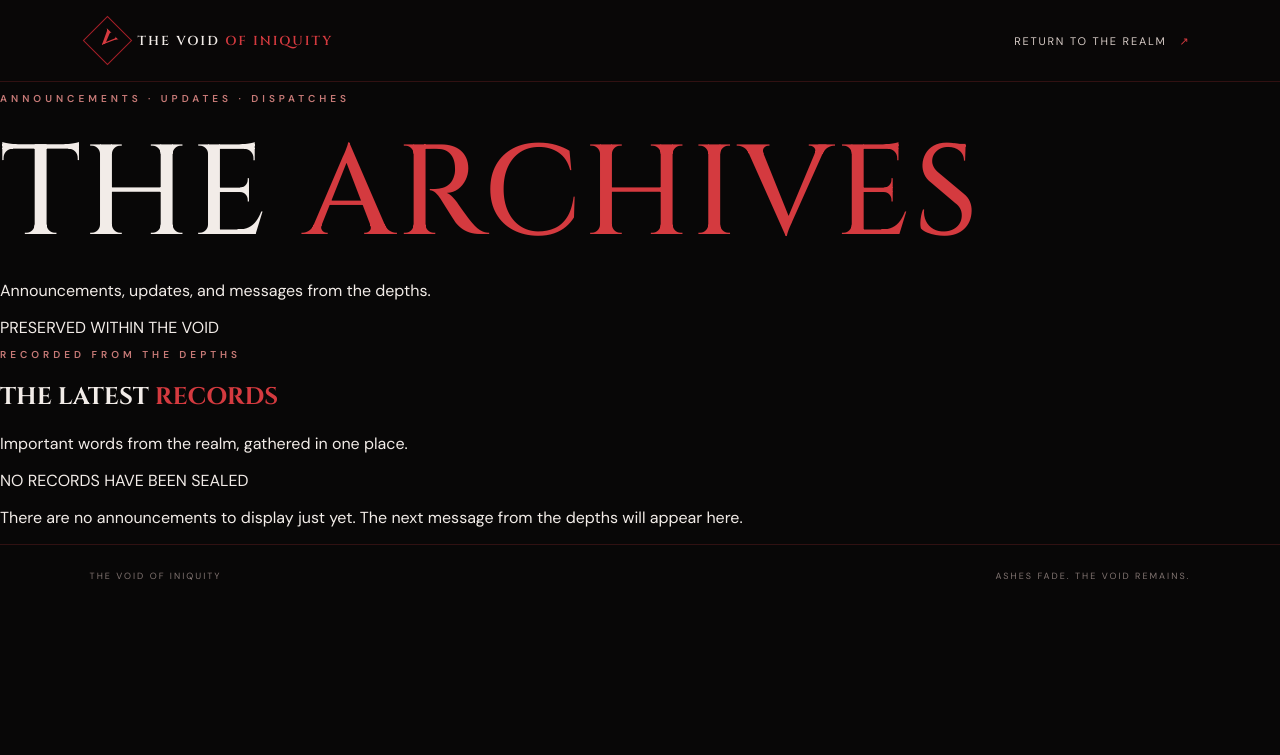
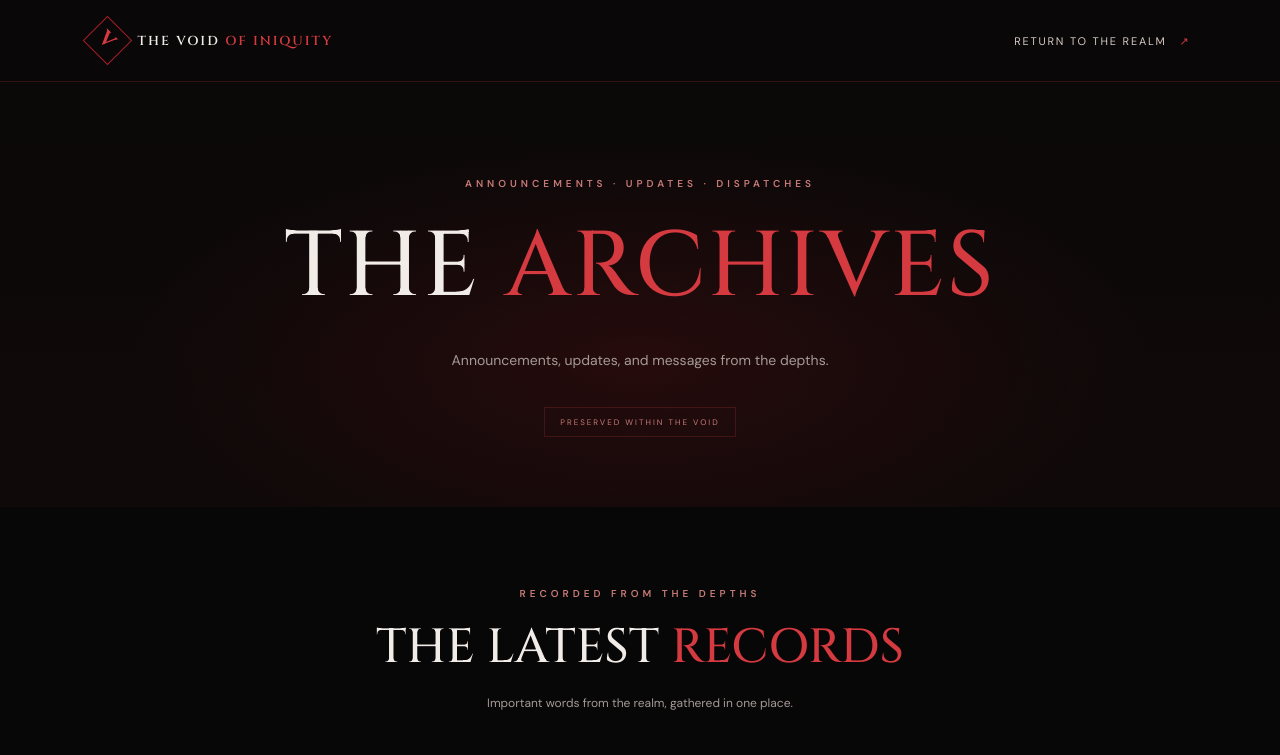
Before and after one commit to shaniahthomas5493/void-of-iniquity-website, a Next.js app: page /archives in a window 1280 px wide. Shown: the top 755 px of the page. Built offline with nearby package versions, Linux system fonts and the light colour scheme; no server answers; the database is empty.

Commit message:
Style public Archives and publishing editor

```diff
--- a/app/globals.css
+++ b/app/globals.css
@@ -168,3 +168,13 @@ footer{padding:25px 7vw;border-top:1px solid var(--line);display:flex;justify-co
 .feature-link:hover,.feature-link:focus-visible{background:rgba(118,20,26,.10);outline:none}
 .feature-link:hover .feature-arrow,.feature-link:focus-visible .feature-arrow{color:var(--bright);transform:translate(3px,-3px)}
 .feature-link .feature-arrow{transition:transform .2s ease,color .2s ease}
+
+/* The Archives */
+.feature-link{transition:background .2s,border-color .2s}.feature-link:hover{background:rgba(125,20,27,.1)}.feature-link:focus-visible{outline:1px solid var(--bright);outline-offset:3px}
+.archives-page{min-height:100vh;background:var(--black)}
+.archives-hero{min-height:390px;padding:85px 24px 70px;display:flex;flex-direction:column;align-items:center;justify-content:center;text-align:center;background:radial-gradient(ellipse at 50% 65%,rgba(116,19,24,.23),transparent 56%),linear-gradient(180deg,#0b0808,#100909)}
+.archives-hero h1{font-size:clamp(48px,8vw,92px);margin:22px 0}.archives-hero>p:not(.eyebrow){max-width:540px;color:var(--muted);font-size:14px;line-height:1.8}.archives-seal{margin-top:20px;padding:9px 15px;border:1px solid var(--line);color:#c77a77;font-size:8px;letter-spacing:2px}
+.archives-content{max-width:900px;margin:0 auto;padding:70px 28px 110px}.archives-heading{text-align:center;margin-bottom:45px}.archives-heading h2{font:500 clamp(30px,5vw,48px) 'Cinzel',serif;margin:15px 0}.archives-heading h2 em{font-style:normal;color:var(--bright)}.archives-heading>p:last-child{color:var(--muted);font-size:12px}
+.archive-list{display:grid;gap:20px}.archive-entry{padding:30px;border:1px solid var(--line);background:linear-gradient(145deg,rgba(31,15,16,.8),rgba(12,9,9,.98))}.archive-meta{display:flex;justify-content:space-between;gap:15px;color:#c77a77;font-size:9px;letter-spacing:1.5px;text-transform:uppercase}.archive-meta time{color:#857773;letter-spacing:.5px}.archive-entry h3{font-size:clamp(22px,4vw,30px);font-weight:500;margin:20px 0 10px}.archive-excerpt{color:#d5b9b4;font-size:13px;line-height:1.8;border-left:2px solid var(--red);padding-left:15px}.archive-body{margin-top:22px;color:#b8aaa5;font-size:13px;line-height:1.9;white-space:normal}.archive-body p{margin:0 0 12px}.archive-author{display:block;margin-top:25px;color:#c77a77;font:11px 'Cinzel',serif;letter-spacing:1px}.archives-empty{text-align:center;padding:50px 25px;border:1px solid var(--line);background:#100d0d}.archives-empty span{font:13px 'Cinzel',serif;letter-spacing:2px;color:#d48a86}.archives-empty p{max-width:430px;margin:15px auto 0;color:var(--muted);font-size:12px;line-height:1.8}
+.archives-editor{margin-top:65px;padding-top:55px;border-top:1px solid var(--line)}.archives-form-actions{display:flex;flex-wrap:wrap;gap:12px}.archives-form-actions .primary-link{margin:0}.archives-form-actions .secondary-button{margin:0}.archives-manage-list{margin-top:55px}.archives-manage-list>h3{font-size:20px;font-weight:500;letter-spacing:1px}.archives-manage-item{display:flex;justify-content:space-between;align-items:center;gap:20px;padding:18px 0;border-bottom:1px solid var(--line)}.archives-manage-item h4{font:500 17px 'Cinzel',serif;margin:8px 0}.archives-manage-item p{font-size:10px;color:var(--muted);margin:0}.archives-manage-actions{display:flex;gap:8px;flex-wrap:wrap}.archives-manage-actions .secondary-button{margin:0;padding:10px 12px;font-size:8px}
+@media(max-width:650px){.archives-content{padding:55px 18px 75px}.archive-entry{padding:22px}.archive-meta{flex-direction:column;gap:7px}.archives-manage-item{align-items:flex-start;flex-direction:column}.archives-hero{min-height:340px;padding:65px 20px}}
```
